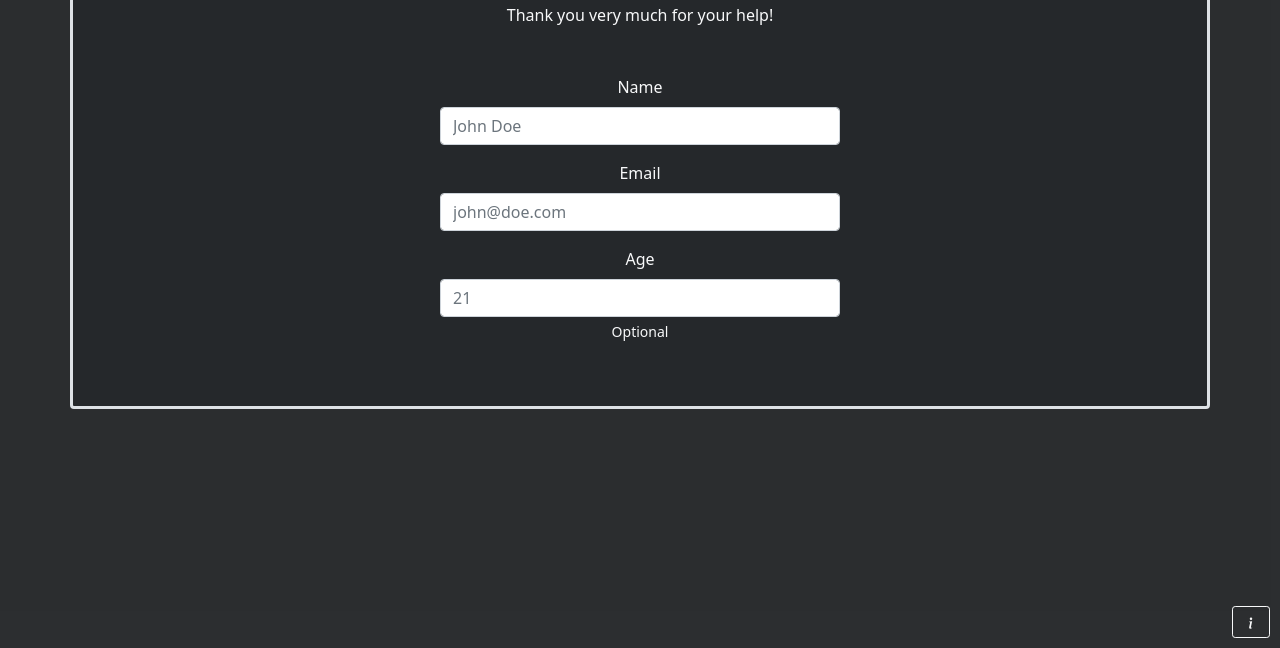
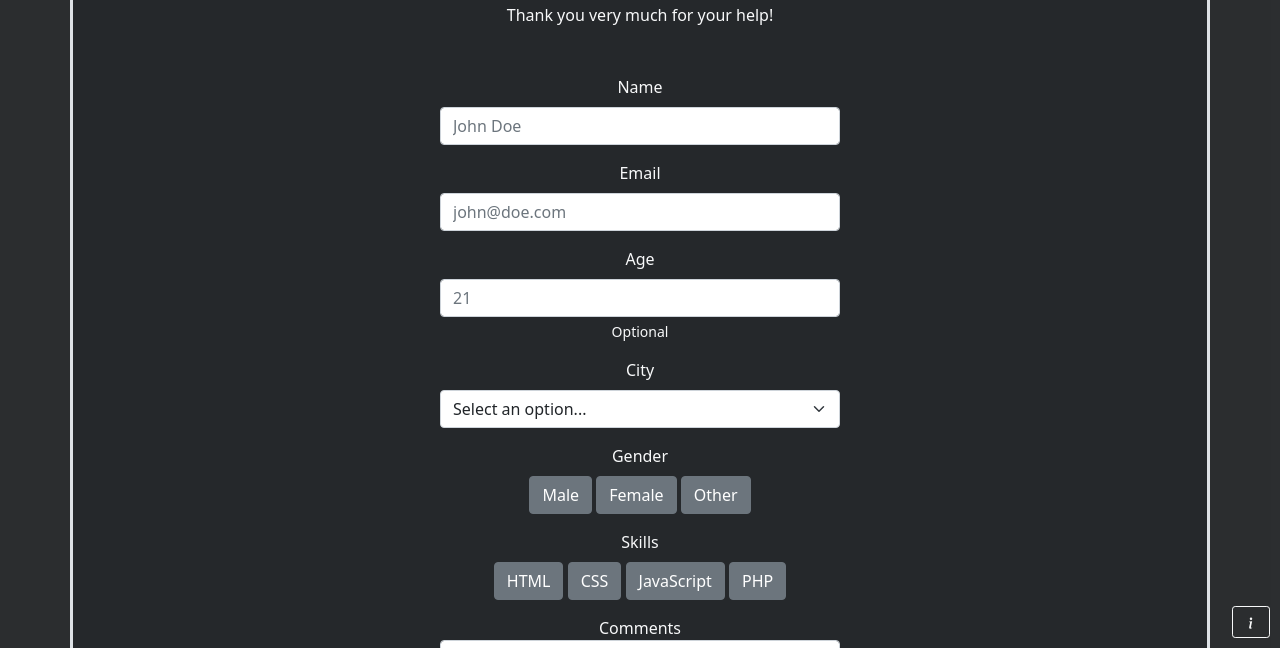
Before and after one commit to GoudronViande24/fcc-survey-form, a plain HTML site: page index.html in a window 1280 px wide. Shown: the part 152-800 px from the top of the page. Drawn offline with nearby package versions, Linux system fonts and the light colour scheme; no server answers.

Commit message:
First version finished Let's upload to Codepen and verify it!

```diff
--- a/index.html
+++ b/index.html
@@ -17,7 +17,8 @@
 		<h1 id="title">Survey</h1>
 		<p id="description">Thank you very much for your help!</p>
 
-		<form action="" class="mt-5" id="survey-form">
+		<form class="mt-5" id="survey-form">
+
 			<div class="mb-3">
 				<label for="name" class="form-label" id="name-label">Name</label>
 				<input type="text" name="name" id="name" class="form-control" placeholder="John Doe" required>
@@ -30,10 +31,62 @@
 
 			<div class="mb-3">
 				<label for="number" class="form-label" id="number-label">Age</label>
-				<input type="number" name="number" id="number" class="form-control" placeholder="21"
+				<input type="number" min="0" max="99" name="number" id="number" class="form-control" placeholder="21"
 					aria-describedby="numberHelp">
 				<div id="numberHelp" class="form-text text-light">Optional</div>
 			</div>
+
+			<div class="mb-3">
+				<label for="dropdown" class="form-label" id="dropdown-label">City</label>
+				<select name="dropdown" id="dropdown" class="form-select">
+					<option disabled selected value>Select an option...</option>
+					<option value="montreal">Montreal</option>
+					<option value="montreal">Quebec</option>
+					<option value="vancouver">Vancouver</option>
+					<option value="ottawa">Ottawa</option>
+				</select>
+			</div>
+
+			<div class="mb-3">
+				<label for="gender" class="form-label" id="gender-label">Gender</label>
+				<div>
+					<input class="btn-check" type="radio" name="gender" id="gender-male" value="male" autocomplete="off">
+					<label for="gender-male" class="btn btn-secondary">Male</label>
+
+					<input class="btn-check" type="radio" name="gender" id="gender-female" value="female" autocomplete="off">
+					<label for="gender-female" class="btn btn-secondary">Female</label>
+
+					<input class="btn-check" type="radio" name="gender" id="gender-other" value="other" autocomplete="off">
+					<label for="gender-other" class="btn btn-secondary">Other</label>
+				</div>
+			</div>
+
+			<div class="mb-3">
+				<label class="form-label" id="skills-label">Skills</label>
+				<div>
+					<input class="btn-check" type="checkbox" name="skill-html" id="skill-html" value="html" autocomplete="off">
+					<label for="skill-html" class="btn btn-secondary">HTML</label>
+
+					<input class="btn-check" type="checkbox" name="skill-css" id="skill-css" value="css" autocomplete="off">
+					<label for="skill-css" class="btn btn-secondary">CSS</label>
+
+					<input class="btn-check" type="checkbox" name="skill-js" id="skill-js" value="js" autocomplete="off">
+					<label for="skill-js" class="btn btn-secondary">JavaScript</label>
+
+					<input class="btn-check" type="checkbox" name="skill-php" id="skill-php" value="php" autocomplete="off">
+					<label for="skill-php" class="btn btn-secondary">PHP</label>
+				</div>
+			</div>
+
+			<div class="mb-3">
+				<label for="comments">Comments</label>
+				<textarea required class="form-control" name="comments" id="comments" rows="5" placeholder="Enter additional comments here..."></textarea>
+			</div>
+
+			<div class="mb-3">
+				<button type="submit" id="submit" class="btn btn-outline-light">Submit</button>
+			</div>
+
 		</form>
 	</div>
 
```
Also changed, not shown: 1 other file.
